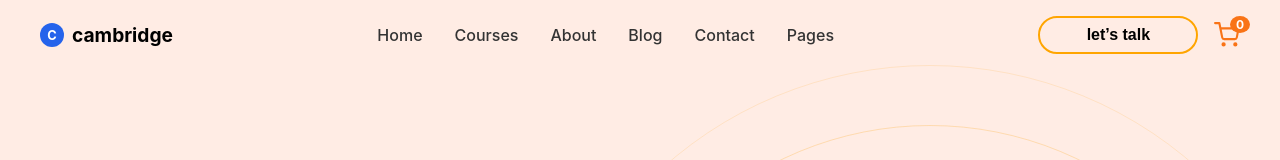
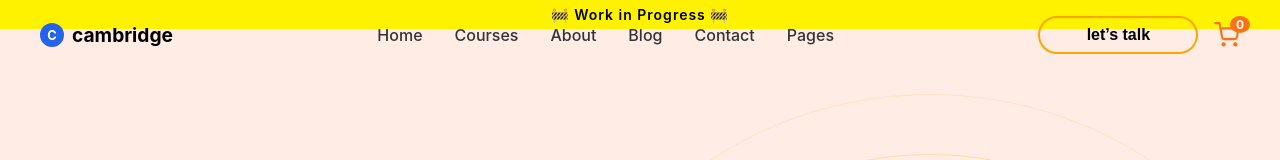
Before and after one commit to IsHa2507/IDS2.0, a React (Create React App) app in the folder ids/: page / in a window 1280 px wide. Shown: the top 160 px of the page. Built offline with nearby package versions, Linux system fonts and the light colour scheme.

Commit message:
Add WorkStrip component and integrate it into LandingPage; update App and Navbar for new layout

```diff
--- a/ids/src/App.js
+++ b/ids/src/App.js
@@ -7,6 +7,7 @@ import Detail from './components/detail';
 import Courses  from './components/Courses';
 import Benefits from './components/Benefits';
 import Footer from './components/Footer';
+import WorkStrip from './components/WorkStrip';
 function App() {
   return (
    <>
--- a/ids/src/components/LandingPage.js
+++ b/ids/src/components/LandingPage.js
@@ -5,10 +5,12 @@ import Detail from "./detail";
 import Courses from "./Courses";
 import Benefits from "./Benefits";
 import Footer from "./Footer";
+import WorkStripe from "./WorkStrip";
 
 export default function LandingPage(){
     return(
         <>
+        <WorkStripe/>
         <Navbar/>
         <HeroSection/>
         <Detail/>
--- a/ids/src/components/Navbar.js
+++ b/ids/src/components/Navbar.js
@@ -1,6 +1,7 @@
 import React, { useState, useEffect } from "react";
 import "./Navbar.css";
 import { FiShoppingCart } from "react-icons/fi"; // ✅ Proper cart icon
+
 
 export default function Navbar() {
   const [scrolled, setScrolled] = useState(false);
@@ -13,8 +14,11 @@ export default function Navbar() {
   }, []);
 
   return (
+    <>
+
     <nav className={`navbar ${scrolled ? "scrolled" : ""}`}>
       <div className="navbar-container">
+
 
         {/* Logo */}
         <div className="navbar-logo">
@@ -51,5 +55,6 @@ export default function Navbar() {
         </div>
       </div>
     </nav>
+     </>
   );
 }
--- /dev/null
+++ b/ids/src/components/WorkStrip.css
@@ -0,0 +1,10 @@
+.work-strip {
+  background: #fff200;   /* orange strip */
+  color: #000000;
+  text-align: center;
+  font-size: 14px;
+  font-weight: 600;
+  padding: 6px 0;
+  letter-spacing: 1px;
+
+}
--- /dev/null
+++ b/ids/src/components/WorkStrip.js
@@ -0,0 +1,10 @@
+import React from "react";
+import "./WorkStrip.css";
+
+export default function WorkStrip() {
+  return (
+    <div className="work-strip">
+      🚧 Work in Progress 🚧
+    </div>
+  );
+}
```
